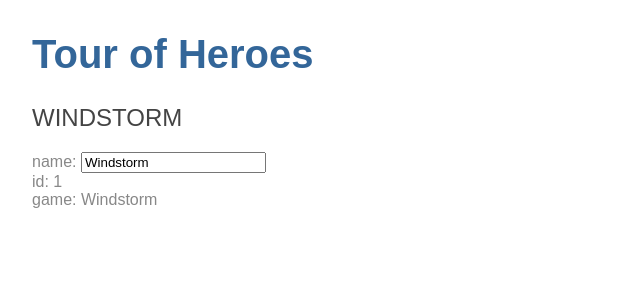
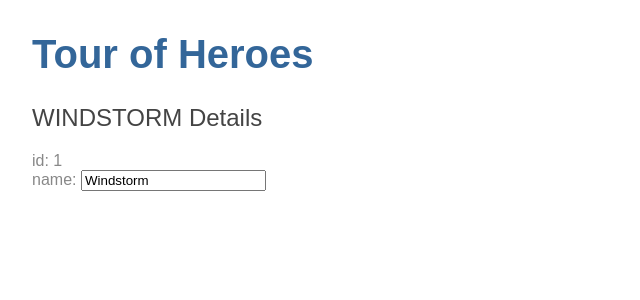
Before and after one commit to ikepon/angular5-tour-of-heroes, an Angular app: page / in a window 1280 px wide. Shown: the top 300 px of the page, without its empty margins (0-640 px from the left). Built offline with nearby package versions, Linux system fonts and the light colour scheme.

Commit message:
feat: Fix style

```diff
--- a/src/app/heroes/heroes.component.html
+++ b/src/app/heroes/heroes.component.html
@@ -1,8 +1,7 @@
-<h2>{{ hero.name | uppercase }}</h2>
+<h2>{{ hero.name | uppercase }} Details</h2>
+<div><span>id: </span>{{hero.id}}</div>
 <div>
   <label>name:
     <input [(ngModel)]="hero.name" placeholder="name">
   </label>
 </div>
-<div><span>id: </span>{{hero.id}}</div>
-<div><span>game: </span>{{hero.name}}</div>
```
